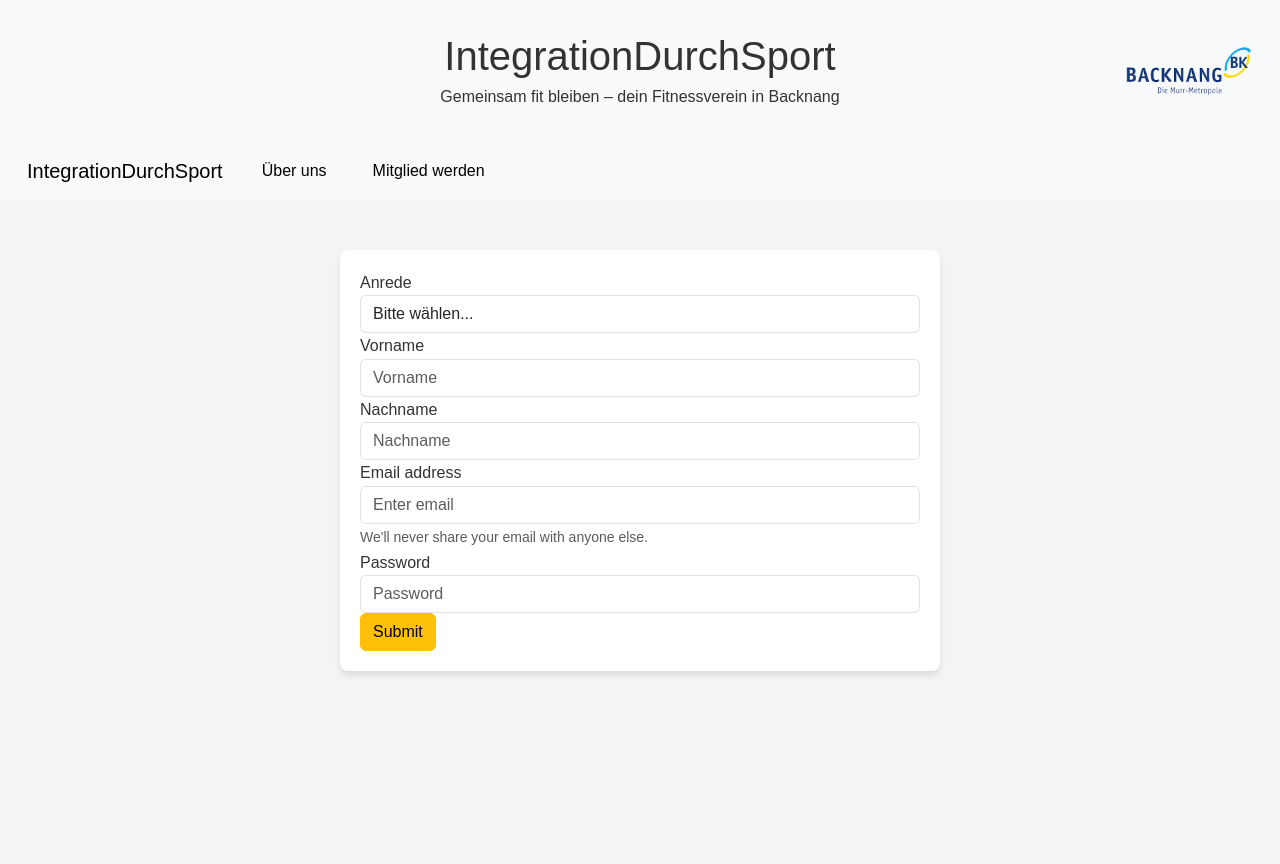
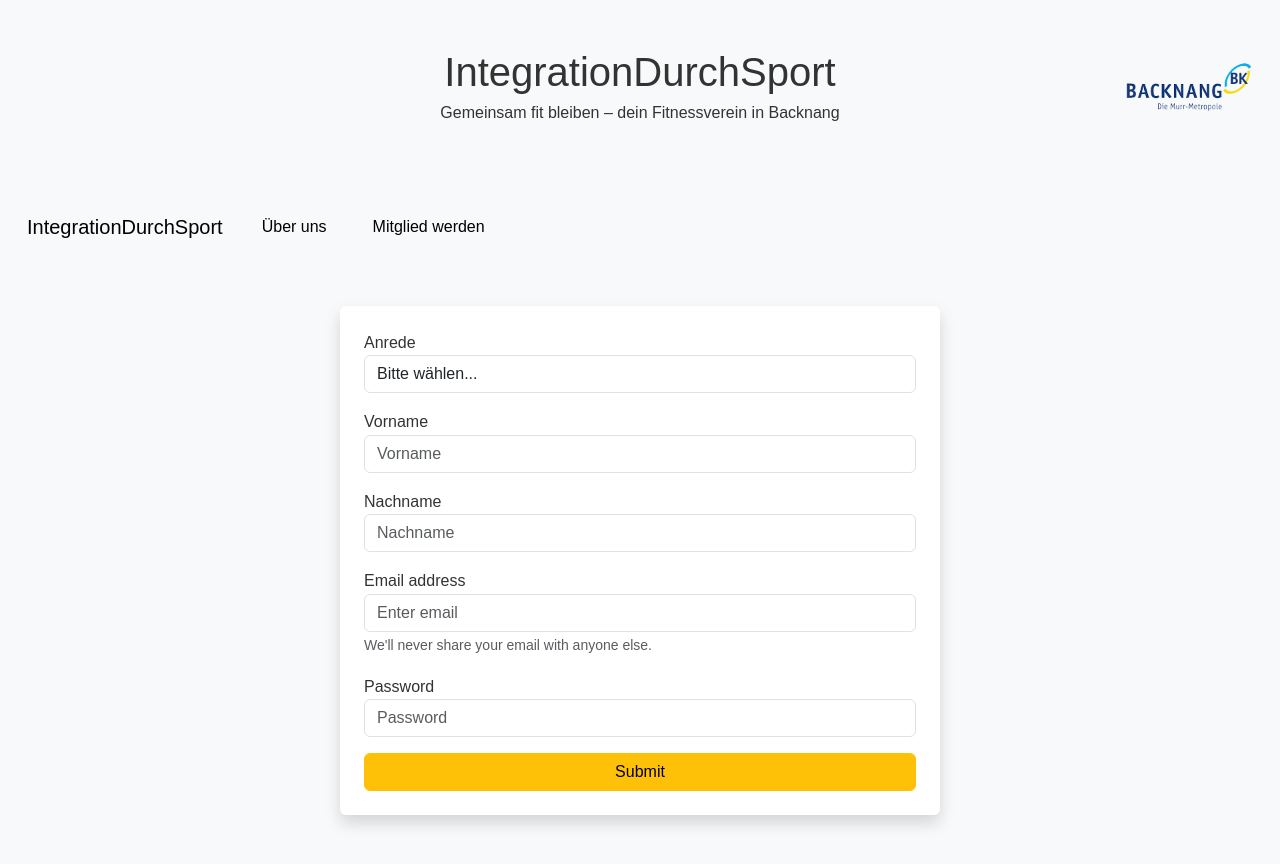
Before and after one commit to TeeMitHonig/BKS-ProjekctGruppe31, a plain HTML site: page login.html in a window 1280 px wide. Before the commit the page ends 800 px from the top, so only its background shows below. Drawn offline with Linux system fonts and the light colour scheme.

Commit message:
minor changes

```diff
--- a/login.html
+++ b/login.html
@@ -14,16 +14,16 @@
     <script src="script.js" defer></script>
 </head>
 
-<body>
-    <header class="header">
-
-          <div class="text-container">
+<body class="bg-light">
+    <header class="header mb-4">
+        <div class="text-container text-center p-3">
             <h1>IntegrationDurchSport</h1>
             <p>Gemeinsam fit bleiben – dein Fitnessverein in Backnang</p>
-          </div>
-          <img src="logo.png" alt="Logo der Stadt Backnang" class="header-img">
-      </header>
-    <nav class="navbar navbar-expand-lg navbar-light bg-light">
+        </div>
+        <img src="logo.png" alt="Logo der Stadt Backnang" class="header-img mx-auto d-block">
+    </header>
+
+    <nav class="navbar navbar-expand-lg navbar-light bg-light mb-4">
         <div class="container-fluid">
             <a class="navbar-brand" href="index.html">IntegrationDurchSport</a>
             <button class="navbar-toggler" type="button" data-bs-toggle="collapse" data-bs-target="#navbarNav" aria-controls="navbarNav" aria-expanded="false" aria-label="Toggle navigation">
@@ -42,10 +42,10 @@
         </div>
     </nav>
 
-    <div class="form-container">
+    <div class="form-container container bg-white p-4 rounded shadow">
         <form id="registrationForm">
             <!-- Anrede -->
-            <div class="form-group">
+            <div class="form-group mb-3">
                 <label for="salutation">Anrede</label>
                 <select class="form-control" id="salutation" required>
                     <option value="">Bitte wählen...</option>
@@ -56,35 +56,32 @@
             </div>
 
             <!-- Vorname -->
-            <div class="form-group">
+            <div class="form-group mb-3">
                 <label for="firstName">Vorname</label>
                 <input type="text" class="form-control" id="firstName" placeholder="Vorname" required>
             </div>
 
             <!-- Nachname -->
-            <div class="form-group">
+            <div class="form-group mb-3">
                 <label for="lastName">Nachname</label>
                 <input type="text" class="form-control" id="lastName" placeholder="Nachname" required>
             </div>
 
             <!-- Email -->
-            <div class="form-group">
+            <div class="form-group mb-3">
                 <label for="exampleInputEmail1">Email address</label>
-                <input type="email" class="form-control" id="Email" aria-describedby="emailHelp"
-                    placeholder="Enter email">
-                <small id="emailHelp" class="form-text text-muted">We'll never share your email with anyone
-                    else.</small>
+                <input type="email" class="form-control" id="Email" aria-describedby="emailHelp" placeholder="Enter email">
+                <small id="emailHelp" class="form-text text-muted">We'll never share your email with anyone else.</small>
             </div>
 
             <!-- Passwort -->
-            <div class="form-group">
+            <div class="form-group mb-3">
                 <label for="exampleInputPassword1">Password</label>
                 <input type="password" class="form-control" id="Password" placeholder="Password">
             </div>
-            <button type="button" class="btn btn-warning" id="submitButton">Submit</button>
+            <button type="button" class="btn btn-warning w-100" id="submitButton">Submit</button>
         </form>
     </div>
-
 </body>
 
 </html>
```
Also changed, not shown: index.html (+5 -1 lines), script.js (line endings or trailing spaces).
